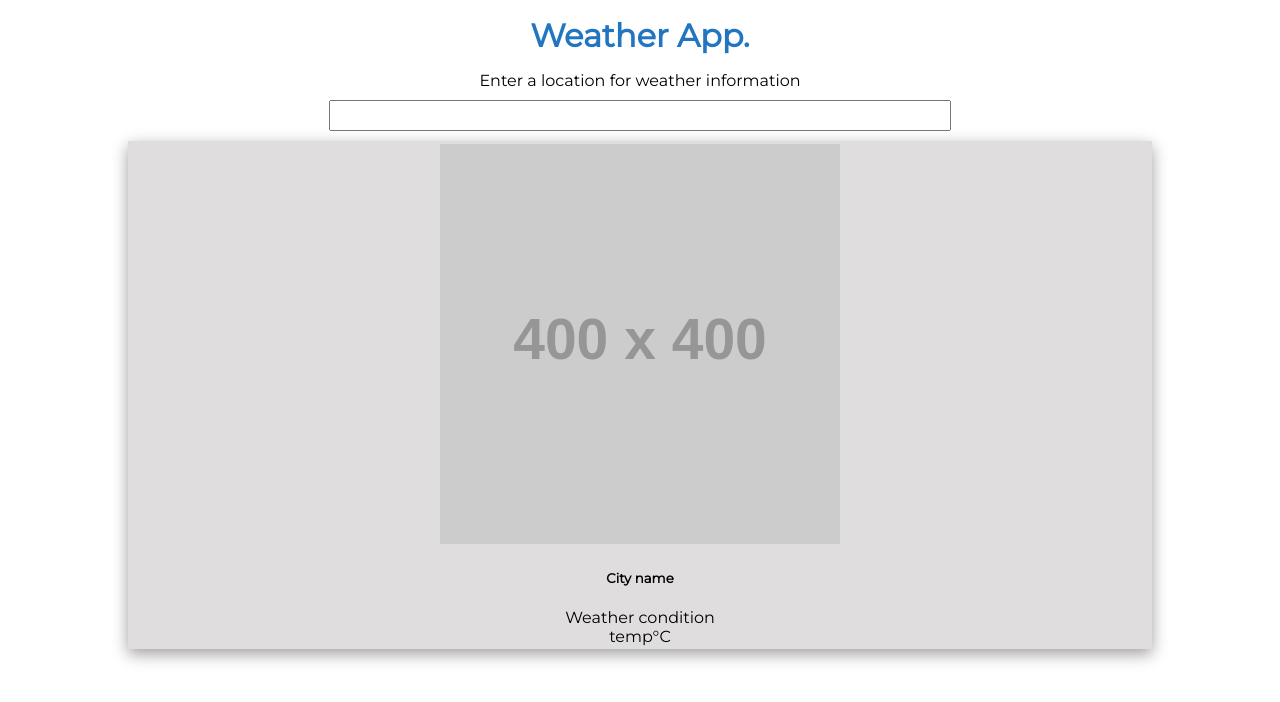
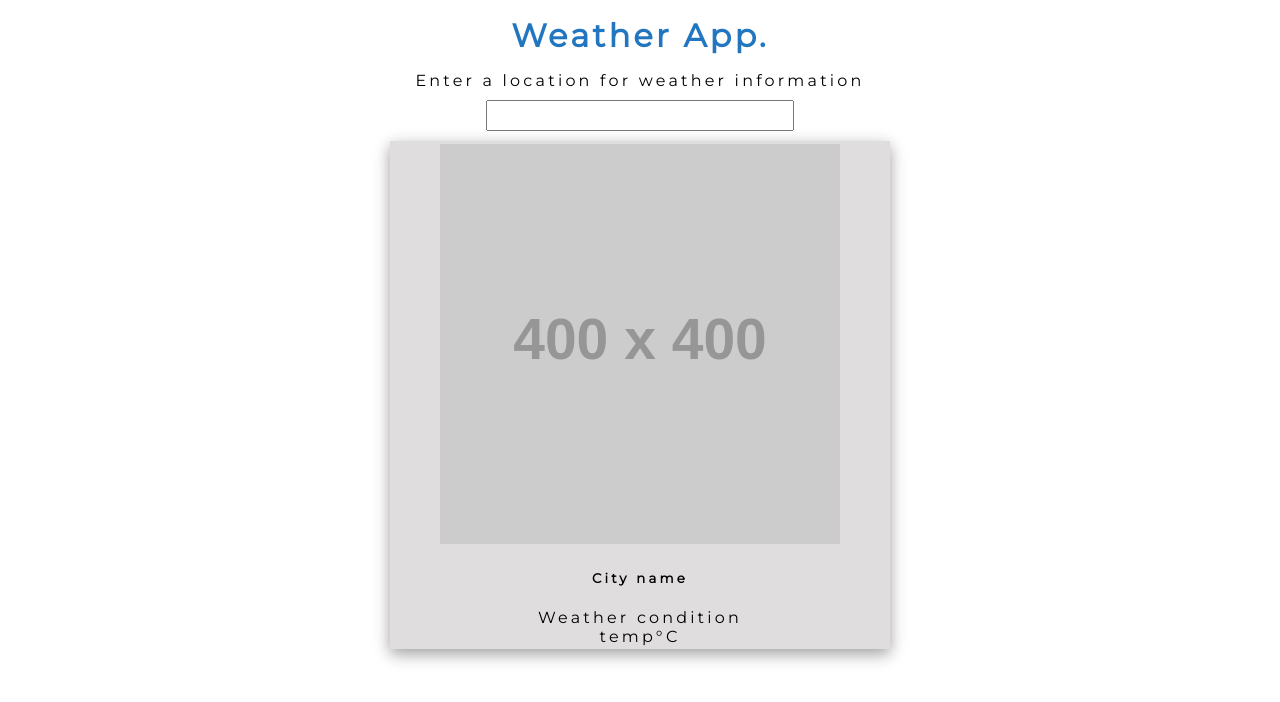
Before and after one commit to Geraldoeze/weather-app, a React (Create React App) app: page / in a window 1280 px wide. Shown: the top 702 px of the page. Built offline with nearby package versions, Linux system fonts and the light colour scheme.

Commit message:
fectching data

```diff
--- a/package.json
+++ b/package.json
@@ -6,6 +6,7 @@
     "@testing-library/jest-dom": "^5.16.4",
     "@testing-library/react": "^13.3.0",
     "@testing-library/user-event": "^13.5.0",
+    "axios": "^0.27.2",
     "react": "^18.2.0",
     "react-dom": "^18.2.0",
     "react-icons": "^4.4.0",
--- a/src/App.css
+++ b/src/App.css
@@ -1,4 +1,6 @@
 .App {
   text-align: center;
   font-family: Montserrat;
+  max-width: 500px;
+  margin: auto;
 }
--- a/src/App.js
+++ b/src/App.js
@@ -3,6 +3,7 @@ import './App.css';
 import Weather from './component/Weather';
 
 function App() {
+
   return (
     <div className="App">
       <Weather />
--- a/src/component/Weather.css
+++ b/src/component/Weather.css
@@ -1,7 +1,4 @@
-.weather {
-    width: 80%;
-    margin: 0 auto;
-}
+
 
 .weather__title {
     margin: 1rem;
--- a/src/component/Weather.js
+++ b/src/component/Weather.js
@@ -1,11 +1,20 @@
 import './Weather.css'
+import { fetchApi } from '../utils/fetchApi';
+import { baseUrl } from '../utils/fetchApi';
 
 const Weather = () => {
+
+
+    const fetchCity = async () => {
+        fetchApi(baseUrl)
+    }
+
+
     return (
         <div className='weather'>
             <h1 className="weather__title">Weather App.</h1>
 
-            <form>
+            <form onSubmit={fetchCity}>
                 <label htmlFor='city'>Enter a location for weather information</label>
                 <input type='text' name='city' />
             </form>
--- a/src/index.css
+++ b/src/index.css
@@ -1,6 +1,7 @@
 body {
   margin: 0;
-  font-family: 'Montserrat' -apple-system, BlinkMacSystemFont, 'Segoe UI', 'Roboto', 'Oxygen',
+  letter-spacing: 0.2em;
+  font-family: Montserrat -apple-system, BlinkMacSystemFont, 'Segoe UI', 'Roboto', 'Oxygen',
     'Ubuntu', 'Cantarell', 'Fira Sans', 'Droid Sans', 'Helvetica Neue',
     sans-serif;
   -webkit-font-smoothing: antialiased;
--- /dev/null
+++ b/src/utils/fetchApi.js
@@ -0,0 +1,23 @@
+import axios from "axios";
+export const baseUrl = 'https://yahoo-weather5.p.rapidapi.com/weather?location=sunnyvale&format=json&u=f'
+
+
+export const fetchApi = async (url) => {
+    const {data} = await axios.get((url), {
+        headers: {
+            'X-RapidAPI-Key': 'a530f10c8fmsh5910df1ab63741bp1482eajsnb7d8f77dba88',
+            'X-RapidAPI-Host': 'yahoo-weather5.p.rapidapi.com'
+        }
+    })
+
+    return( data, console.log(data));
+}
+
+
+
+// fetch('htt
+// ps://yahoo-weather5.p.rapidapi.com/weather?location=sunnyvale&format=json&u=f', options)
+// .then(response => response.json())
+// .then(response => console.log(response))
+// .catch(err => console.error(err));
+// }
```
Also changed, not shown: 1 other file (tests, documents, lock files or other folders).
